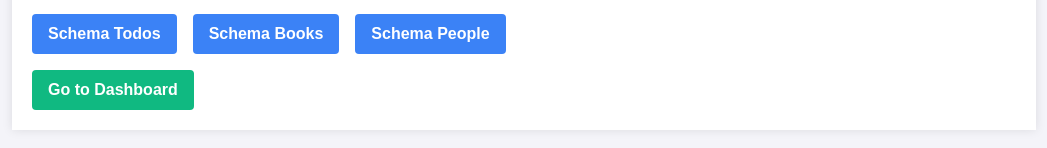
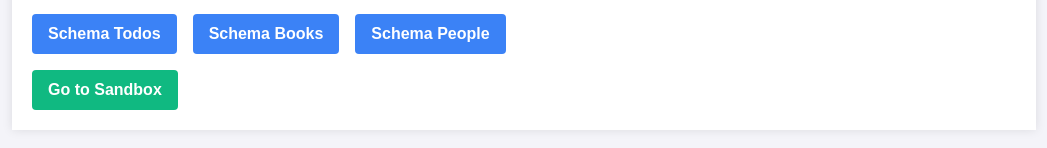
Before and after one commit to salem84/ghcopilot-extensions, a website: page DabSample/client/index.html in a window 1280 px wide. Shown: the part 436-584 px from the top of the page, without its empty margins (116-1163 px from the left). Drawn offline with nearby package versions, Linux system fonts and the light colour scheme.

Commit message:
aggiornamento swa

```diff
--- a/DabSample/client/index.html
+++ b/DabSample/client/index.html
@@ -23,7 +23,7 @@
       <button class="bg-blue-500 hover:bg-blue-700 text-white font-bold py-2 px-4 rounded" onclick="loadSchema('schema-people.graphql')">Schema People</button>
     </div>
     <div>
-      <button class="bg-green-500 hover:bg-green-700 text-white font-bold py-2 px-4 rounded" onclick="window.location.href='/dashboard.html'">Go to Dashboard</button>
+      <button class="bg-green-500 hover:bg-green-700 text-white font-bold py-2 px-4 rounded" onclick="window.location.href='/sandbox.html'">Go to Sandbox</button>
     </div>
 
     <pre id="graphql-schema" style="display: none;"><code class="language-graphql"></code></pre>
```
